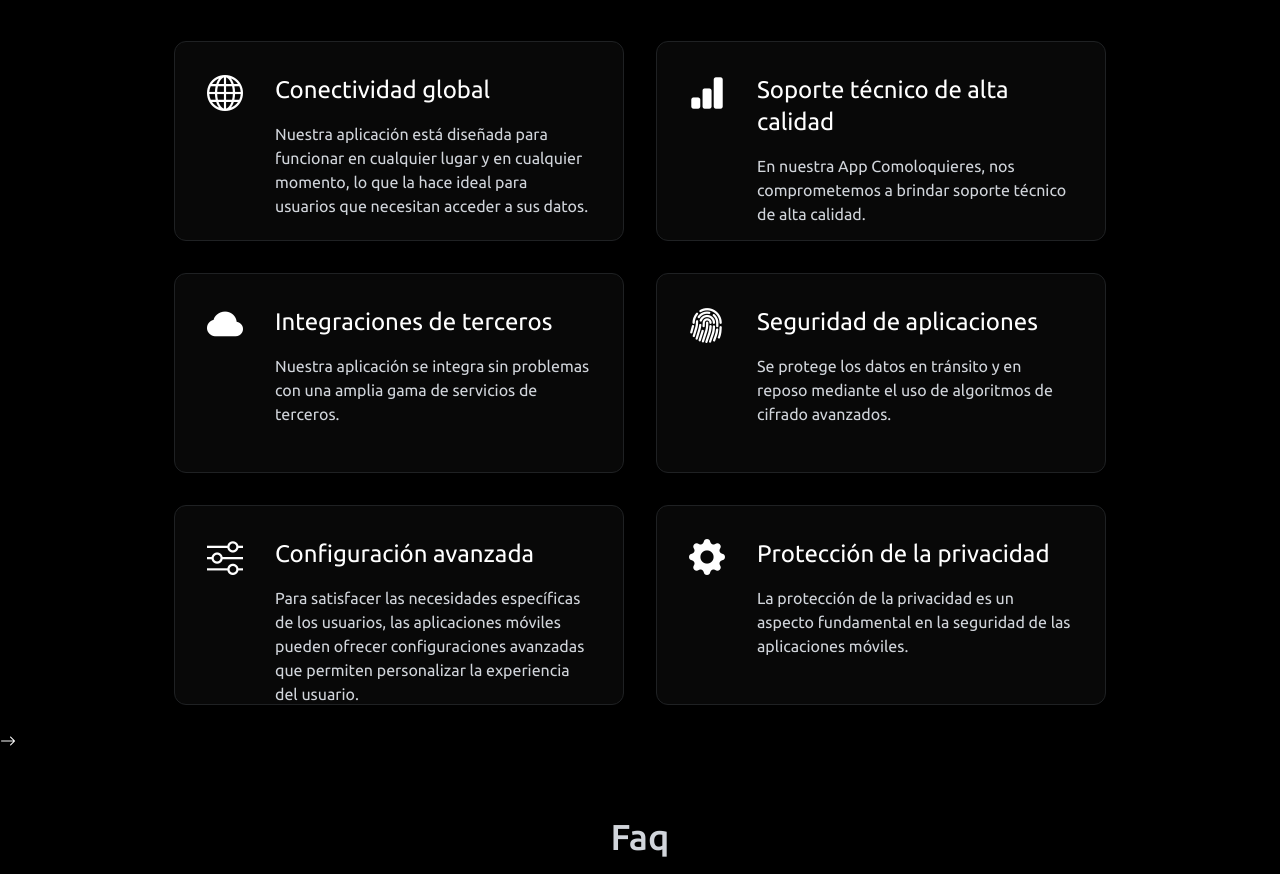
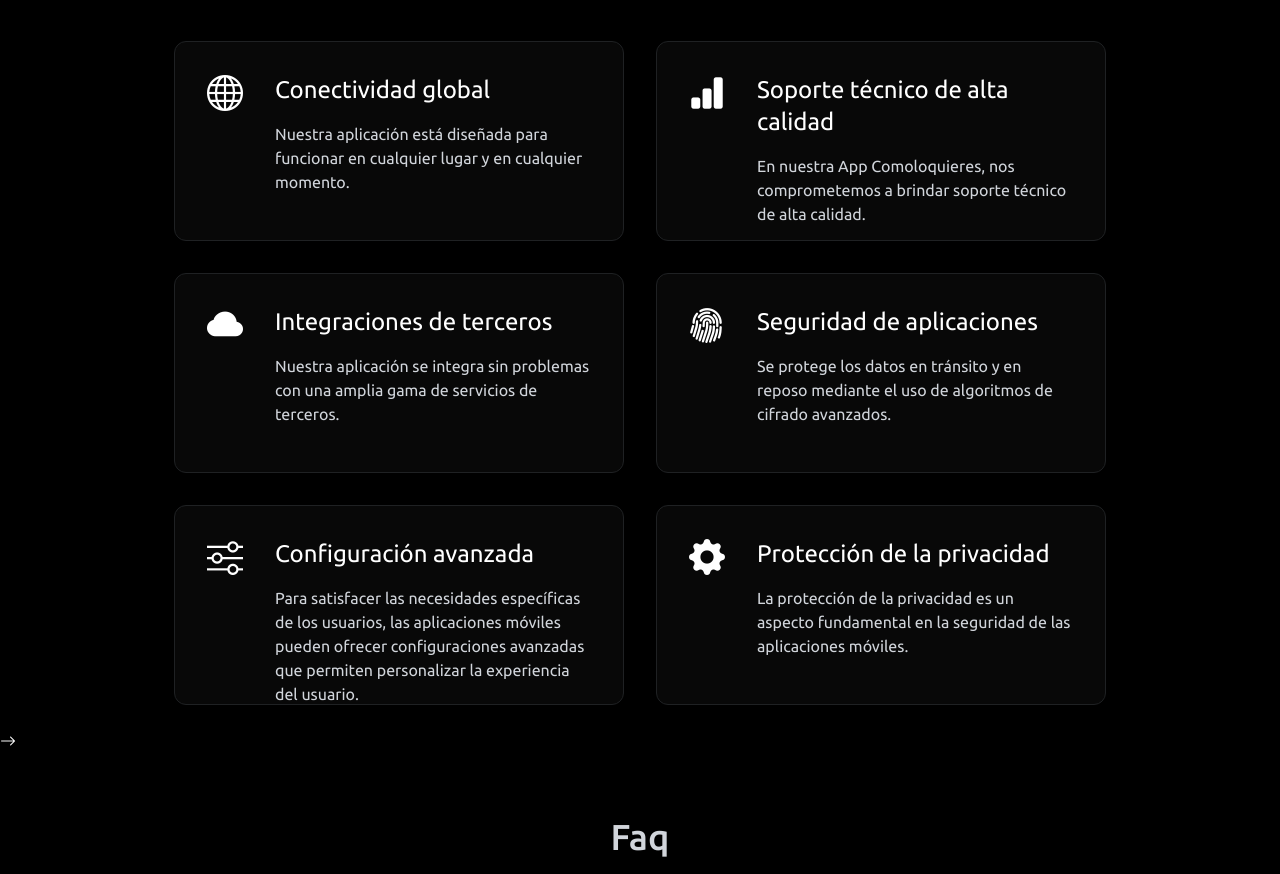
Before and after one commit to inyktor/comoloquieras, a website: page index.html in a window 1280 px wide. Shown: the part 2653-3527 px from the top of the page. Drawn offline with nearby package versions, Linux system fonts and the light colour scheme.

Commit message:
Update index.html

```diff
--- a/index.html
+++ b/index.html
@@ -324,7 +324,7 @@
                             </h3>
                             <p class="tw-text-gray-300 max-md:tw-text-sm">
                                 Nuestra aplicación está diseñada para funcionar en cualquier lugar y
-                                en cualquier momento, lo que la hace ideal para usuarios que necesitan acceder a sus datos.
+                                en cualquier momento.
                             </p>
                         </div>
                     </div>
```
